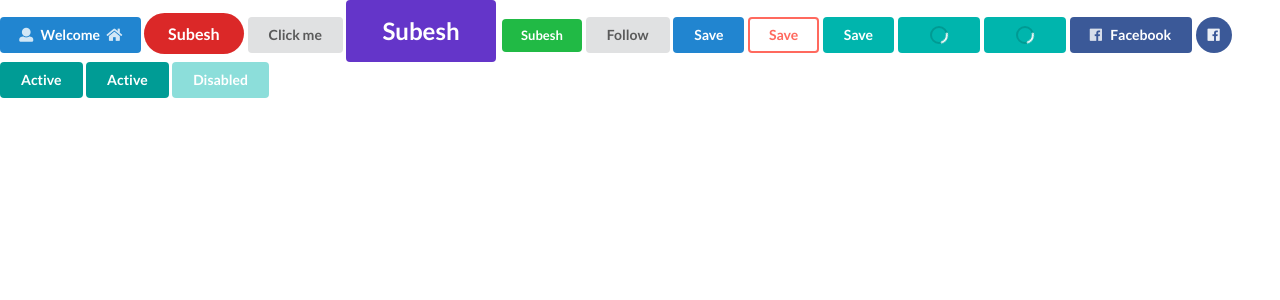
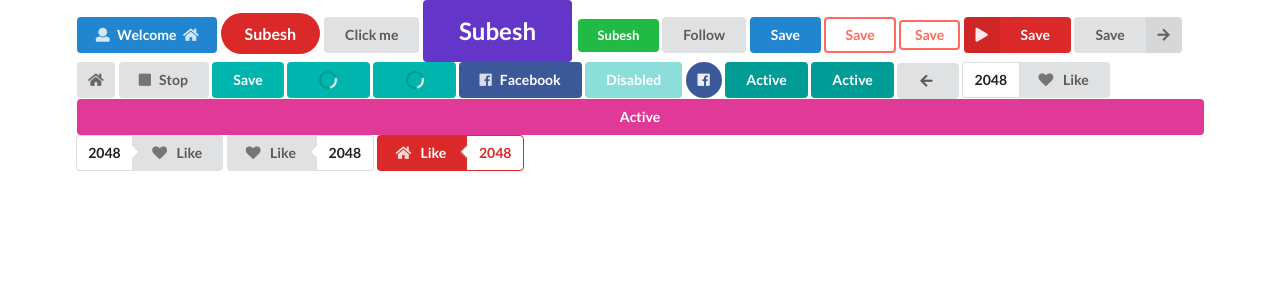
Before and after one commit to subeshb1/semantic-components, a React (Create React App) app in the folder project/: page / in a window 1280 px wide. Shown: the top 300 px of the page. Built offline with nearby package versions, Linux system fonts and the light colour scheme.

Commit message:
Button.js Finished

```diff
--- a/project/src/App.js
+++ b/project/src/App.js
@@ -1,57 +1,89 @@
 import React, { Component } from "react";
 import "./App.css";
-import * as Button from "./components/button";
+import Button from "./components/button";
 
-const { StandardButton } = Button;
 class App extends Component {
   render() {
     return (
-      <div className="container">
-        <StandardButton
+      <div className="ui container">
+        <Button
           color="primary"
-          ficon={"user icon"}
-          bicon={"home icon"}
+          ficon={"user "}
+          bicon={"home "}
           text={"Welcome"}
           lab
         />
-        <StandardButton color="red" size={"large"} text={"Subesh"} circular />
-        <StandardButton text="Click me" />
-        <StandardButton color="violet" size={"massive"} text={"Subesh"} />
-        <StandardButton color="positive" size={"small"} text={"Subesh"} />
-        <StandardButton color="" text={"Follow"} />
-        <StandardButton color="primary" text={"Save"} />
-        <StandardButton color="red" text={"Save"} invert />
-        <StandardButton
-          color="teal"
-          text={"Save"}
-          onClick={evt => console.log(evt)}
-        />
-        <StandardButton
+        <Button color="red" size={"large"} text={"Subesh"} circular />
+        <Button text="Click me" />
+        <Button color="violet" size={"massive"} text={"Subesh"} />
+        <Button color="positive" size={"small"} text={"Subesh"} />
+        <Button color="" text={"Follow"} />
+        <Button color="primary" text={"Save"} />
+        <Button color="red" text={"Save"} invert />
+        <Button color="red" text={"Save"} invert compact />
+        <Button color="red" text={"Save"} labeledIcon ficon="play" />
+        <Button text={"Save"} labeledIcon bicon="arrow" />
+        <Button micon="home" />
+        <Button>
+          <i className="stop icon" />
+          Stop
+        </Button>
+        <Button color="teal" text={"Save"} onClick={evt => console.log(evt)} />
+        <Button
           color="teal"
           text={"Active"}
           state={"loading"}
           onClick={(evt, state) => console.log(evt, state)}
         />
-        <StandardButton
+        <Button
           color="teal"
           text={"Active"}
           state={"loading"}
           onClick={(evt, state) => console.log(evt)}
         />
-        <StandardButton
-          text={"Facebook"}
-          color={"facebook"}
-          ficon={"facebook icon"}
-        />
-        <StandardButton color={"facebook"} micon={"facebook icon"} circular />
-        <StandardButton color="teal" text={"Active"} state={"active"} />
-        <StandardButton color="teal" text={"Active"} state={"active"} />
-
-        <StandardButton
+        <Button text={"Facebook"} color={"facebook"} ficon={"facebook "} />
+        <Button
           color="teal"
           text={"Disabled"}
           state={"disabled"}
           onClick={(evt, state) => console.log(evt)}
+        />
+        <Button color={"facebook"} micon={"facebook "} circular />
+        <Button color="teal" text={"Active"} state={"active"} />
+        <Button color="teal" text={"Active"} state={"active"} />
+        <Button color="pink" text={"Active"} rightFloated fluid />
+        <Button animate={"fade"} ficon={"left arrow"} bicon={"right arrow"} />
+        <Button
+          labeled={"left"}
+          text={"Like"}
+          ficon={"heart"}
+          htext={"2048"}
+          href="#"
+        />
+        <Button
+          labeled={"left"}
+          text={"Like"}
+          ficon={"heart"}
+          htext={"2048"}
+          href="#"
+          pointed
+        />
+        <Button
+          labeled
+          text={"Like"}
+          ficon={"heart"}
+          htext={"2048"}
+          href="#"
+          pointed
+        />
+        <Button
+          labeled
+          color={"red"}
+          text={"Like"}
+          ficon={"home"}
+          htext={"2048"}
+          href="#"
+          pointed
         />
       </div>
     );
--- a/project/src/components/button/SimpleButton.js
+++ /dev/null
@@ -1,60 +0,0 @@
-import React, { Component } from "react";
-
-export default class StandardButton extends Component {
-  static propTypes = {};
-
-  static defaultProps = {
-    color: "",
-    size: "",
-    invert: false,
-    text: undefined,
-    icon: undefined,
-    ficon: undefined,
-    bicon: undefined,
-    basic: false,
-    onClick: undefined,
-    state: "",
-    circular: false
-  };
-
-  render() {
-    const {
-      size,
-      invert,
-      color,
-      text,
-      ficon,
-      bicon,
-      basic,
-      onClick,
-      state,
-      circular,
-      micon,
-      children
-    } = this.props;
-    const inverted = invert ? "inverted" : "";
-    const basicS = basic ? "basic" : "";
-    const circle = circular ? "circular" : "";
-    return (
-      <button
-        className={`
-        ${size}
-        ${circle}
-        ui
-        ${state}
-        ${micon && "icon"}
-        ${inverted}
-        ${color}
-        ${basicS}
-        button
-      `}
-        onClick={evt => onClick && onClick(evt, state)}
-      >
-        {(micon || ficon) && <i className={`${micon || ficon}`}> </i>}
-        {text ? text : ""}
-        {bicon && <i className={`right ${bicon}`}> </i>}
-        {children}
-      </button>
-    );
-  }
-}
--- /dev/null
+++ b/project/src/components/button/button.js
@@ -0,0 +1,173 @@
+import React, { Component } from "react";
+
+export default class Button extends Component {
+  static propTypes = {};
+
+  static defaultProps = {
+    //color of the button
+    color: "",
+    // size of the button
+    size: "",
+    //make the button color invert
+    invert: false,
+    // pass text as a prop
+    text: undefined,
+    // The front icon in the button
+    ficon: undefined,
+    // The back Icon in the button
+    bicon: undefined,
+    // Toogle basic property
+    basic: false,
+    // define the action to perform on button click
+    onClick: undefined,
+    // State - Active, Disabled, Loading
+    state: "",
+    // circular button
+    circular: false,
+    // is required for circle buttons
+    micon: "",
+    // To make compact
+    compact: false,
+    //To make a labeled Icon Button
+    labeledIcon: false,
+    leftFloated: false,
+    rightFloated: false,
+    fluid: false,
+    animate: undefined,
+    htext: "",
+    labeled: undefined,
+    href: "#",
+    pointed: false
+  };
+
+  render() {
+    const {
+      size,
+      invert,
+      color,
+      text,
+      ficon,
+      bicon,
+      basic,
+      onClick,
+      state,
+      circular,
+      micon,
+      children,
+      compact,
+      labeledIcon,
+      leftFloated,
+      rightFloated,
+      fluid,
+      animate,
+      htext,
+      labeled,
+      href,
+      pointed
+    } = this.props;
+    const inverted = invert ? "inverted" : "";
+    const basicS = basic ? "basic" : "";
+    const circle = circular ? "circular" : "";
+    const compactS = compact ? "compact" : "";
+    const leftFloatedS = leftFloated ? "left floated" : "";
+    const rightFloatedS = rightFloated ? "right floated" : "";
+    const fluidS = fluid ? "fluid" : "";
+    const labeledIconS = labeledIcon
+      ? bicon
+        ? "right labeled icon"
+        : "labeled icon"
+      : "";
+    const animateS = animate
+      ? typeof animate === "string"
+        ? animate + " animated"
+        : "animated"
+      : "";
+    const className = `
+    ${size}
+    ${circle}
+    ${fluidS}
+    ui
+    ${leftFloatedS}
+    ${rightFloatedS}
+    ${labeledIconS}
+    ${compactS}
+    ${animateS}
+    ${state}
+    ${micon && "icon"}
+    ${inverted}
+    ${color}
+    ${basicS}
+    button
+  `.replace(/\s+/g, " ");
+
+    if (animate) {
+      return (
+        <div
+          className={className}
+          tabIndex="0"
+          onClick={evt => onClick && onClick(evt, state)}
+        >
+          <div className="visible content">
+            {ficon && <i className={`${ficon} icon`}> </i>}
+            {text ? text : ""}
+          </div>
+          <div className="hidden content">
+            {bicon && <i className={`${bicon} icon`}> </i>}
+            {htext ? htext : ""}
+          </div>
+        </div>
+      );
+    } else if (labeled) {
+      return !children ? (
+        <div className={`ui ${labeled} labeled button`} tabIndex="0">
+          {labeled === "left" && (
+            <a
+              className={`ui ${color} ${
+                pointed ? "right pointing" : ""
+              } basic label`}
+              href={href}
+            >
+              {htext}
+            </a>
+          )}
+          <div
+            className={`ui ${color} button`}
+            onClick={evt => onClick && onClick(evt, state)}
+          >
+            <i className={`${ficon} icon`} /> {text}
+          </div>
+          {labeled !== "left" && (
+            <a
+              className={`ui ${color} ${
+                pointed ? "left pointing" : ""
+              } basic label`}
+              href={href}
+            >
+              {htext}
+            </a>
+          )}
+        </div>
+      ) : (
+        <div
+          className={`ui ${labeled} labeled button`}
+          tabIndex="0"
+          onClick={evt => onClick && onClick(evt, state)}
+        >
+          {children}
+        </div>
+      );
+    } else {
+      return (
+        <button
+          className={className}
+          onClick={evt => onClick && onClick(evt, state)}
+        >
+          {(micon || ficon) && <i className={`${micon || ficon} icon`}> </i>}
+          {text ? text : ""}
+          {bicon && <i className={`right ${bicon} icon`}> </i>}
+          {children}
+        </button>
+      );
+    }
+  }
+}
--- a/project/src/components/button/index.js
+++ b/project/src/components/button/index.js
@@ -1,3 +1,3 @@
 
-export  {default as StandardButton} from "./SimpleButton";
+export   {default} from "./button";
 // export  {default as StandardButton} from "./SimpleButton";
```
